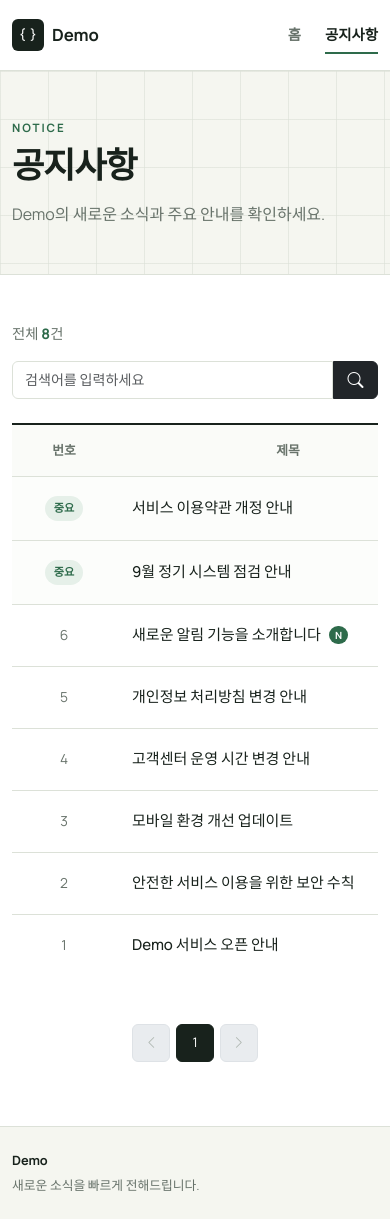
After one commit to blueskii/demo, a Spring Boot app: page /notices in a window 390 px wide. The commit adds this page. Run offline with Spring Boot 4, Linux system fonts and the light colour scheme.

Commit message:
Add responsive notice board page
Co-authored-by: blueskii <1872079+blueskii@users.noreply.github.com>

```diff
--- a/src/main/java/com/example/demo/controller/MvcController.java
+++ b/src/main/java/com/example/demo/controller/MvcController.java
@@ -10,4 +10,9 @@ public class MvcController {
 	public String home() {
 		return "home";
 	}
+
+	@GetMapping("/notices")
+	public String notices() {
+		return "notices/list";
+	}
 }
--- /dev/null
+++ b/src/main/resources/static/css/notices.css
@@ -0,0 +1,251 @@
+:root {
+	--ink: #18221c;
+	--muted: #68736b;
+	--paper: #f5f6f0;
+	--surface: #ffffff;
+	--green: #2e6b4b;
+	--green-soft: #e6f0e9;
+	--line: #dce1d8;
+}
+
+body {
+	margin: 0;
+	background: var(--surface);
+	color: var(--ink);
+	font-family: "Manrope", "Noto Sans KR", sans-serif;
+}
+
+.site-header {
+	border-bottom: 1px solid var(--line);
+	background: rgba(255, 255, 255, 0.96);
+}
+
+.brand {
+	color: var(--ink);
+	font-size: 1.05rem;
+	font-weight: 700;
+}
+
+.brand-mark {
+	display: grid;
+	width: 2rem;
+	height: 2rem;
+	place-items: center;
+	border-radius: 6px;
+	background: var(--ink);
+	color: white;
+}
+
+.nav-link {
+	position: relative;
+	padding: 0.5rem 0;
+	color: var(--muted);
+	font-size: 0.9rem;
+	font-weight: 600;
+}
+
+.nav-link:hover,
+.nav-link.active {
+	color: var(--ink);
+}
+
+.nav-link.active::after {
+	position: absolute;
+	right: 0;
+	bottom: 0;
+	left: 0;
+	height: 2px;
+	background: var(--green);
+	content: "";
+}
+
+.page-intro {
+	border-bottom: 1px solid var(--line);
+	background-color: var(--paper);
+	background-image: linear-gradient(rgba(220, 225, 216, 0.65) 1px, transparent 1px), linear-gradient(90deg, rgba(220, 225, 216, 0.65) 1px, transparent 1px);
+	background-size: 48px 48px;
+}
+
+.eyebrow {
+	color: var(--green);
+	font-size: 0.72rem;
+	font-weight: 700;
+	letter-spacing: 0.12rem;
+}
+
+.page-intro h1 {
+	font-size: clamp(2.2rem, 5vw, 3.4rem);
+	font-weight: 700;
+	letter-spacing: -0.08rem;
+}
+
+.intro-copy,
+.notice-count,
+.site-footer {
+	color: var(--muted);
+}
+
+.board-section {
+	padding-bottom: 6rem;
+	padding-top: 4rem;
+}
+
+.notice-count {
+	font-size: 0.9rem;
+}
+
+.notice-count strong {
+	color: var(--green);
+}
+
+.search-form {
+	width: min(100%, 22rem);
+}
+
+.search-form .form-control {
+	border-color: var(--line);
+	border-radius: 6px 0 0 6px;
+	font-size: 0.88rem;
+}
+
+.search-form .form-control:focus {
+	border-color: var(--green);
+	box-shadow: 0 0 0 0.2rem rgba(46, 107, 75, 0.12);
+}
+
+.search-form .btn {
+	width: 3rem;
+	border-radius: 0 6px 6px 0;
+}
+
+.board-table-wrap {
+	border-top: 2px solid var(--ink);
+}
+
+.board-table {
+	min-width: 44rem;
+}
+
+.board-table th {
+	padding: 1rem;
+	border-bottom-color: var(--line);
+	background: #fafbf8;
+	color: var(--muted);
+	font-size: 0.8rem;
+	font-weight: 600;
+	text-align: center;
+}
+
+.board-table td {
+	padding: 1.2rem 1rem;
+	border-bottom-color: var(--line);
+	color: var(--muted);
+	font-size: 0.86rem;
+	text-align: center;
+}
+
+.board-table td:nth-child(2) {
+	text-align: left;
+}
+
+.board-table a {
+	color: var(--ink);
+	font-size: 0.94rem;
+	font-weight: 500;
+	text-decoration: none;
+}
+
+.board-table a:hover {
+	color: var(--green);
+	text-decoration: underline;
+	text-underline-offset: 0.25rem;
+}
+
+.board-table .pinned td {
+	background: #fcfdfb;
+}
+
+.number-cell {
+	width: 6.5rem;
+}
+
+.date-cell {
+	width: 9.5rem;
+}
+
+.views-cell {
+	width: 6.5rem;
+}
+
+.pin-badge {
+	display: inline-block;
+	padding: 0.25rem 0.55rem;
+	border-radius: 999px;
+	background: var(--green-soft);
+	color: var(--green);
+	font-size: 0.7rem;
+	font-weight: 700;
+}
+
+.new-badge {
+	display: inline-grid;
+	width: 1.15rem;
+	height: 1.15rem;
+	margin-left: 0.35rem;
+	place-items: center;
+	border-radius: 50%;
+	background: var(--green);
+	color: white;
+	font-size: 0.62rem;
+	font-weight: 700;
+	vertical-align: 0.1rem;
+}
+
+.pagination {
+	--bs-pagination-color: var(--muted);
+	--bs-pagination-hover-color: var(--green);
+	--bs-pagination-focus-box-shadow: 0 0 0 0.2rem rgba(46, 107, 75, 0.12);
+	--bs-pagination-active-bg: var(--ink);
+	--bs-pagination-active-border-color: var(--ink);
+	--bs-pagination-disabled-color: #adb5af;
+	gap: 0.4rem;
+}
+
+.page-link {
+	display: grid;
+	width: 2.4rem;
+	height: 2.4rem;
+	place-items: center;
+	padding: 0;
+	border-color: var(--line);
+	border-radius: 6px !important;
+	font-size: 0.82rem;
+}
+
+.site-footer {
+	border-top: 1px solid var(--line);
+	background: var(--paper);
+	font-size: 0.8rem;
+}
+
+.footer-brand {
+	color: var(--ink);
+	font-weight: 700;
+}
+
+@media (max-width: 767.98px) {
+	.board-section {
+		padding-bottom: 4rem;
+		padding-top: 3rem;
+	}
+
+	.search-form {
+		width: 100%;
+	}
+
+	.site-footer .container {
+		align-items: flex-start !important;
+		flex-direction: column;
+		gap: 0.35rem;
+	}
+}
--- a/src/main/resources/templates/home.html
+++ b/src/main/resources/templates/home.html
@@ -19,7 +19,10 @@
 				<span class="brand-mark" aria-hidden="true"><i class="bi bi-braces"></i></span>
 				<span>Demo</span>
 			</a>
-			<span class="status-badge"><span class="status-dot"></span>Application online</span>
+			<div class="d-flex align-items-center gap-3">
+				<a class="text-decoration-none text-dark small fw-semibold" th:href="@{/notices}">공지사항</a>
+				<span class="status-badge"><span class="status-dot"></span>Application online</span>
+			</div>
 		</nav>
 	</header>
 
--- /dev/null
+++ b/src/main/resources/templates/notices/list.html
@@ -0,0 +1,135 @@
+<!doctype html>
+<html lang="ko" xmlns:th="http://www.thymeleaf.org">
+<head>
+	<meta charset="UTF-8">
+	<meta name="viewport" content="width=device-width, initial-scale=1">
+	<meta name="description" content="Demo 서비스의 새로운 소식과 주요 안내를 확인하는 공지사항">
+	<title>공지사항 | Demo</title>
+	<link rel="preconnect" href="https://fonts.googleapis.com">
+	<link rel="preconnect" href="https://fonts.gstatic.com" crossorigin>
+	<link href="https://fonts.googleapis.com/css2?family=Manrope:wght@400;500;600;700&amp;family=Noto+Sans+KR:wght@400;500;600;700&amp;display=swap" rel="stylesheet">
+	<link href="https://cdn.jsdelivr.net/npm/bootstrap@5.3.8/dist/css/bootstrap.min.css" rel="stylesheet">
+	<link href="https://cdn.jsdelivr.net/npm/bootstrap-icons@1.13.1/font/bootstrap-icons.min.css" rel="stylesheet">
+	<link rel="stylesheet" th:href="@{/css/notices.css}">
+</head>
+<body>
+	<header class="site-header">
+		<nav class="container d-flex align-items-center justify-content-between py-3" aria-label="주요 탐색">
+			<a class="brand d-flex align-items-center gap-2 text-decoration-none" th:href="@{/}">
+				<span class="brand-mark" aria-hidden="true"><i class="bi bi-braces"></i></span>
+				<span>Demo</span>
+			</a>
+			<div class="d-flex align-items-center gap-4">
+				<a class="nav-link" th:href="@{/}">홈</a>
+				<a class="nav-link active" aria-current="page" th:href="@{/notices}">공지사항</a>
+			</div>
+		</nav>
+	</header>
+
+	<main>
+		<section class="page-intro">
+			<div class="container py-5">
+				<p class="eyebrow mb-2">NOTICE</p>
+				<h1 class="mb-3">공지사항</h1>
+				<p class="intro-copy mb-0">Demo의 새로운 소식과 주요 안내를 확인하세요.</p>
+			</div>
+		</section>
+
+		<section class="container board-section">
+			<div class="d-flex flex-column flex-md-row align-items-md-center justify-content-between gap-3 mb-4">
+				<p class="notice-count mb-0">전체 <strong>8</strong>건</p>
+				<form class="search-form d-flex" role="search" action="#" method="get">
+					<label class="visually-hidden" for="notice-search">공지사항 검색</label>
+					<input class="form-control" id="notice-search" name="keyword" type="search" placeholder="검색어를 입력하세요">
+					<button class="btn btn-dark" type="submit" aria-label="검색">
+						<i class="bi bi-search" aria-hidden="true"></i>
+					</button>
+				</form>
+			</div>
+
+			<div class="table-responsive board-table-wrap">
+				<table class="table board-table align-middle mb-0">
+					<caption class="visually-hidden">공지사항 번호, 제목, 등록일, 조회수 목록</caption>
+					<thead>
+					<tr>
+						<th class="number-cell" scope="col">번호</th>
+						<th scope="col">제목</th>
+						<th class="date-cell" scope="col">등록일</th>
+						<th class="views-cell" scope="col">조회</th>
+					</tr>
+					</thead>
+					<tbody>
+					<tr class="pinned">
+						<td><span class="pin-badge">중요</span></td>
+						<td><a href="#">서비스 이용약관 개정 안내</a></td>
+						<td>2026.09.05</td>
+						<td>326</td>
+					</tr>
+					<tr class="pinned">
+						<td><span class="pin-badge">중요</span></td>
+						<td><a href="#">9월 정기 시스템 점검 안내</a></td>
+						<td>2026.09.01</td>
+						<td>512</td>
+					</tr>
+					<tr>
+						<td>6</td>
+						<td><a href="#">새로운 알림 기능을 소개합니다 <span class="new-badge">N</span></a></td>
+						<td>2026.08.28</td>
+						<td>184</td>
+					</tr>
+					<tr>
+						<td>5</td>
+						<td><a href="#">개인정보 처리방침 변경 안내</a></td>
+						<td>2026.08.20</td>
+						<td>241</td>
+					</tr>
+					<tr>
+						<td>4</td>
+						<td><a href="#">고객센터 운영 시간 변경 안내</a></td>
+						<td>2026.08.12</td>
+						<td>197</td>
+					</tr>
+					<tr>
+						<td>3</td>
+						<td><a href="#">모바일 환경 개선 업데이트</a></td>
+						<td>2026.08.04</td>
+						<td>305</td>
+					</tr>
+					<tr>
+						<td>2</td>
+						<td><a href="#">안전한 서비스 이용을 위한 보안 수칙</a></td>
+						<td>2026.07.25</td>
+						<td>438</td>
+					</tr>
+					<tr>
+						<td>1</td>
+						<td><a href="#">Demo 서비스 오픈 안내</a></td>
+						<td>2026.07.15</td>
+						<td>829</td>
+					</tr>
+					</tbody>
+				</table>
+			</div>
+
+			<nav class="mt-5" aria-label="공지사항 페이지">
+				<ul class="pagination justify-content-center mb-0">
+					<li class="page-item disabled">
+						<a class="page-link" href="#" aria-label="이전"><i class="bi bi-chevron-left" aria-hidden="true"></i></a>
+					</li>
+					<li class="page-item active" aria-current="page"><a class="page-link" href="#">1</a></li>
+					<li class="page-item disabled">
+						<a class="page-link" href="#" aria-label="다음"><i class="bi bi-chevron-right" aria-hidden="true"></i></a>
+					</li>
+				</ul>
+			</nav>
+		</section>
+	</main>
+
+	<footer class="site-footer">
+		<div class="container py-4 d-flex justify-content-between align-items-center">
+			<span class="footer-brand">Demo</span>
+			<span>새로운 소식을 빠르게 전해드립니다.</span>
+		</div>
+	</footer>
+</body>
+</html>
```
Also changed, not shown: 1 other file.
